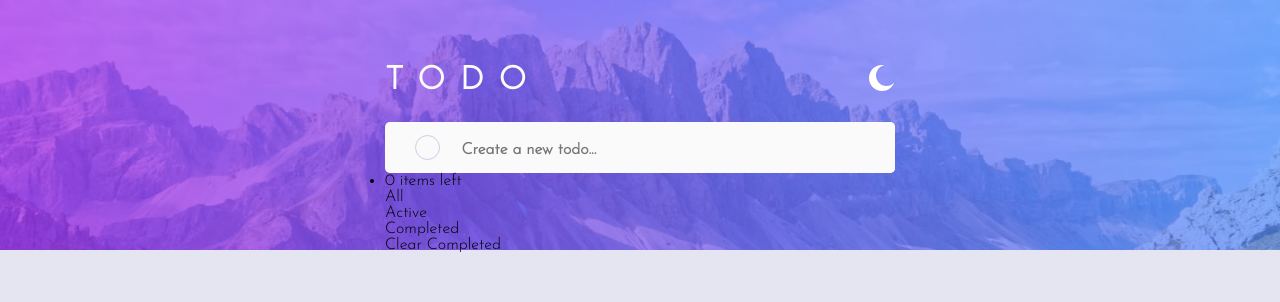
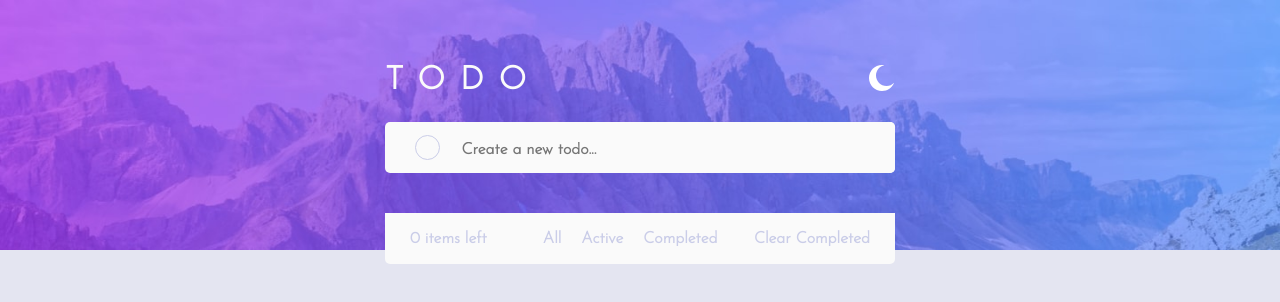
Before and after one commit to Romario-Negreiros/Todo-App, a React (Create React App) app: page / in a window 1280 px wide. Shown: the top 302 px of the page. Built offline with nearby package versions, Linux system fonts and the light colour scheme.

Commit message:
added management section styles

```diff
--- a/src/App.css
+++ b/src/App.css
@@ -76,10 +76,12 @@
   caret-color: var(--BrightBlue);
   outline: 0;
 }
+.c-tasksList {
+  margin-top: 40px;
+}
 .task0 {
   border-top-left-radius: 5px;
   border-top-right-radius: 5px;
-  margin-top: 40px;
 }
 .tasks {
   list-style: none;
@@ -107,6 +109,7 @@
   align-items: center;
 }
 .tasks p {
+  color: var(--VeryDarkBlue);
   margin-left: 22px;
   width: 340px;
   font-weight: var(--W2);
@@ -131,3 +134,31 @@
   height: 0px;
   transition: .3s;
 }
+.manager {
+  width: 510px;
+  height: 51px;
+  padding: 0 25px;
+  border-bottom-left-radius: 5px;
+  border-bottom-right-radius: 5px;
+  background: var(--VeryLightGray);
+  display: flex;
+  justify-content: space-between;
+  align-items: center;
+}
+.manager p {
+  cursor: pointer;
+  color: var(--LightGrayishBlue);
+  font-weight: var(--W2);
+}
+.manager p:hover {
+  color: var(--DarkGrayishBlue);
+}
+.manager p:active {
+  color: var(--BrightBlue);
+}
+.manager-actions {
+  display: flex;
+}
+.manager-actions p {
+  margin-left: 20px;
+}
```
